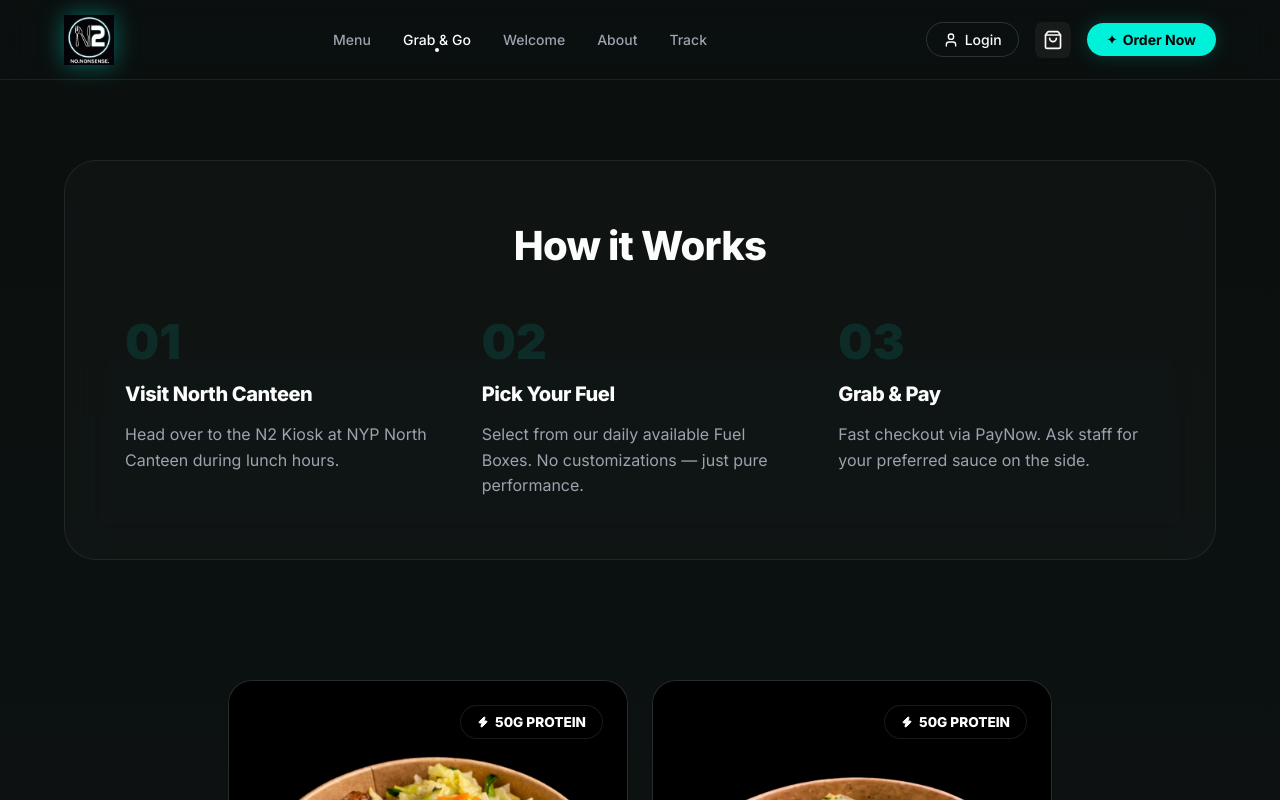
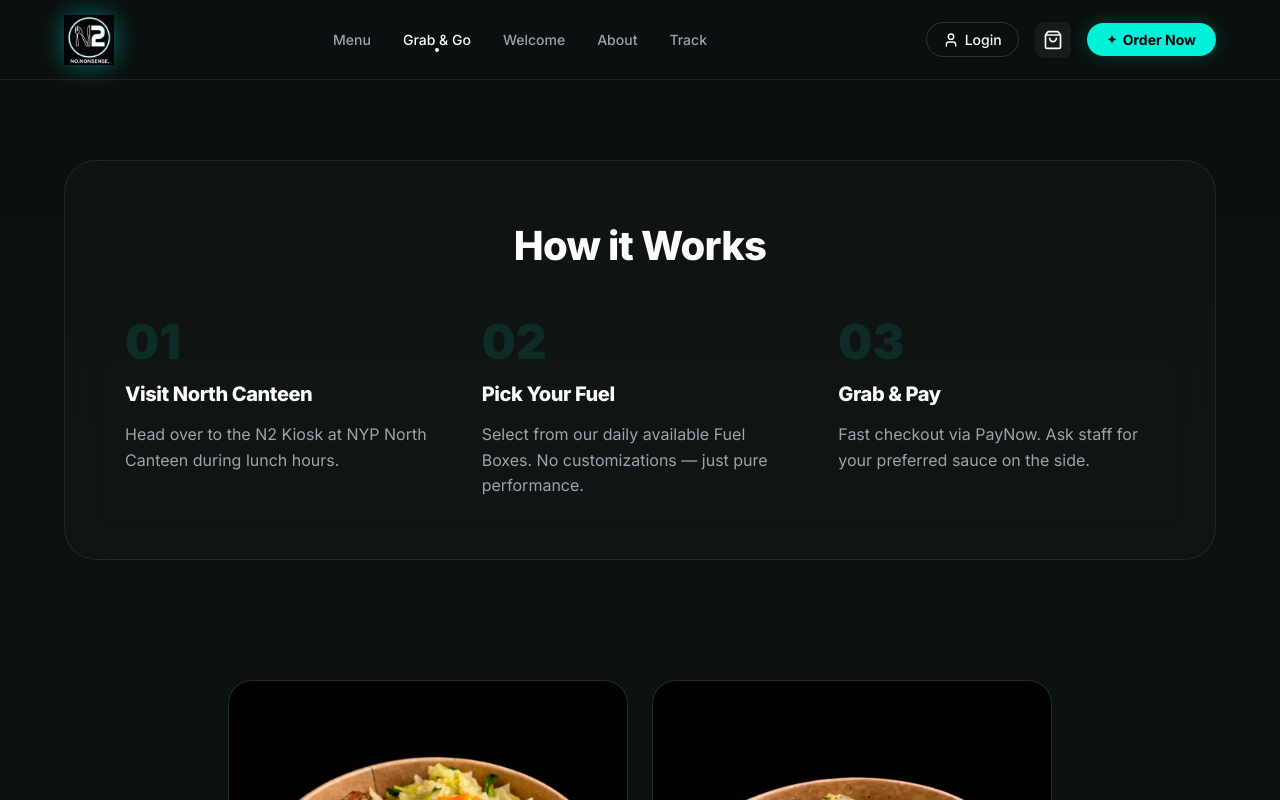
Before and after one commit to hyy230407-ux/NoNonsense, a React (Vite) app in the folder n2-website/: page /grab-go in a window 1280 px wide. Shown: the top 800 px of the page. Built offline with nearby package versions, Linux system fonts and the light colour scheme.

Commit message:
removed macros

```diff
--- a/n2-website/src/components/ui/CustomizationModal.jsx
+++ b/n2-website/src/components/ui/CustomizationModal.jsx
@@ -146,17 +146,6 @@ const CustomizationModal = () => {
   const options = { weekday: 'long', day: 'numeric', month: 'long', year: 'numeric' };
   const dateStr = nextDay.toLocaleDateString('en-US', options);
 
-  const macros = isSnack ? {
-    kcal: 165,
-    protein: '28g',
-    carbs: '1g',
-    fat: '4g'
-  } : {
-    kcal: 580,
-    protein: '42g',
-    carbs: '62g',
-    fat: '10g'
-  };
 
   return (
     <div className="modern-modal-overlay" onClick={onClose}>
@@ -184,28 +173,6 @@ const CustomizationModal = () => {
               </div>
             </div>
 
-            {/* Macros Section */}
-            <section className="modal-section">
-              <h3 className="section-label">MACROS · ×1 SERVING</h3>
-              <div className="macros-modern-grid">
-                <div className="macro-card">
-                  <span className="macro-num text-orange">{macros.kcal}</span>
-                  <span className="macro-unit">Calories</span>
-                </div>
-                <div className="macro-card border-left">
-                  <span className="macro-num text-green">{macros.protein}</span>
-                  <span className="macro-unit">Protein</span>
-                </div>
-                <div className="macro-card border-left">
-                  <span className="macro-num text-blue">{macros.carbs}</span>
-                  <span className="macro-unit">Carbs</span>
-                </div>
-                <div className="macro-card border-left">
-                  <span className="macro-num text-pink">{macros.fat}</span>
-                  <span className="macro-unit">Fat</span>
-                </div>
-              </div>
-            </section>
 
             {/* Global Quantity */}
             <section className="modal-section">
@@ -301,7 +268,7 @@ const CustomizationModal = () => {
                     <div className="addon-icon-box">🍗</div>
                     <div className="addon-details">
                       <span className="addon-title">Extra Chicken</span>
-                      <span className="addon-info">+80g grilled · (~20g protein)</span>
+                      <span className="addon-info">+80g grilled chicken</span>
                     </div>
                     <div className="addon-right">
                       <span className="addon-cost">+$1.90</span>
@@ -322,7 +289,7 @@ const CustomizationModal = () => {
                               <div className="flavor-info">
                                 <div className="flavor-name">{flavor.name}</div>
                                 <div className="flavor-meta" style={{ color: flavor.color }}>
-                                  +$1.90 · 80g (~20g protein)
+                                  +$1.90 · 80g serving
                                 </div>
                               </div>
                             </div>
@@ -357,7 +324,7 @@ const CustomizationModal = () => {
                   <div className="addon-icon-box">🥚</div>
                   <div className="addon-details">
                     <span className="addon-title">Soft Boiled Egg</span>
-                    <span className="addon-info">~6g protein · soft, jammy centre</span>
+                    <span className="addon-info">Soft, jammy centre</span>
                   </div>
                   <div className="addon-right">
                     <span className="addon-cost">+$0.80</span>
--- a/n2-website/src/pages/GrabGo.css
+++ b/n2-website/src/pages/GrabGo.css
@@ -56,22 +56,6 @@
   transform: scale(1.05);
 }
 
-.protein-tag {
-  position: absolute;
-  top: 24px;
-  right: 24px;
-  background: rgba(0, 0, 0, 0.6);
-  backdrop-filter: blur(8px);
-  padding: 8px 16px;
-  border-radius: 100px;
-  font-size: 0.85rem;
-  font-weight: 800;
-  display: flex;
-  align-items: center;
-  gap: 6px;
-  border: 1px solid rgba(255, 255, 255, 0.1);
-  color: #fff;
-}
 
 .product-info {
   padding: 24px;
--- a/n2-website/src/pages/GrabGo.jsx
+++ b/n2-website/src/pages/GrabGo.jsx
@@ -15,7 +15,6 @@ const GrabGo = () => {
       title: 'Jamaican Jerk',
       subtitle: 'FUEL BOX',
       image: '/images/jerk_chicken.png',
-      protein: '50G PROTEIN',
       color: 'var(--accent-cyan)'
     },
     {
@@ -23,7 +22,6 @@ const GrabGo = () => {
       title: 'Mexican Jalapeño',
       subtitle: 'FUEL BOX',
       image: '/images/mexican_chicken.png',
-      protein: '50G PROTEIN',
       color: 'var(--accent-orange)'
     }
   ];
@@ -60,10 +58,6 @@ const GrabGo = () => {
             <div key={meal.id} className="product-card">
               <div className="product-image-container">
                 <img src={meal.image} alt={meal.title} className="product-image" />
-                <div className="protein-tag">
-                  <Zap size={12} fill="currentColor" />
-                  {meal.protein}
-                </div>
               </div>
               <div className="product-info">
                 <div className="product-label">{meal.subtitle}</div>
--- a/n2-website/src/pages/Menu.jsx
+++ b/n2-website/src/pages/Menu.jsx
@@ -160,12 +160,11 @@ const Menu = () => {
             <span className="section-badge text-cyan bg-cyan-alpha">From $3.30</span>
             <h2>Protein Snacks</h2>
             <p className="section-desc text-gray">
-              100g grilled chicken. ~25g of clean protein. No rice, no fillers — just pure grilled protein. Perfect post-gym, between classes or any time you need real fuel fast.
+              100g grilled chicken. Pure performance fuel. No rice, no fillers — just clean grilled protein. Perfect post-gym, between classes or any time you need real fuel fast.
             </p>
 
             <div className="section-features">
               <span className="highlight-box">100g grilled chicken</span>
-              <span className="highlight-box">~25g protein</span>
               <span className="highlight-box">Post-gym</span>
               <span className="highlight-box">Mid-day boost</span>
               <span className="highlight-box">In-house ranch base</span>
```
